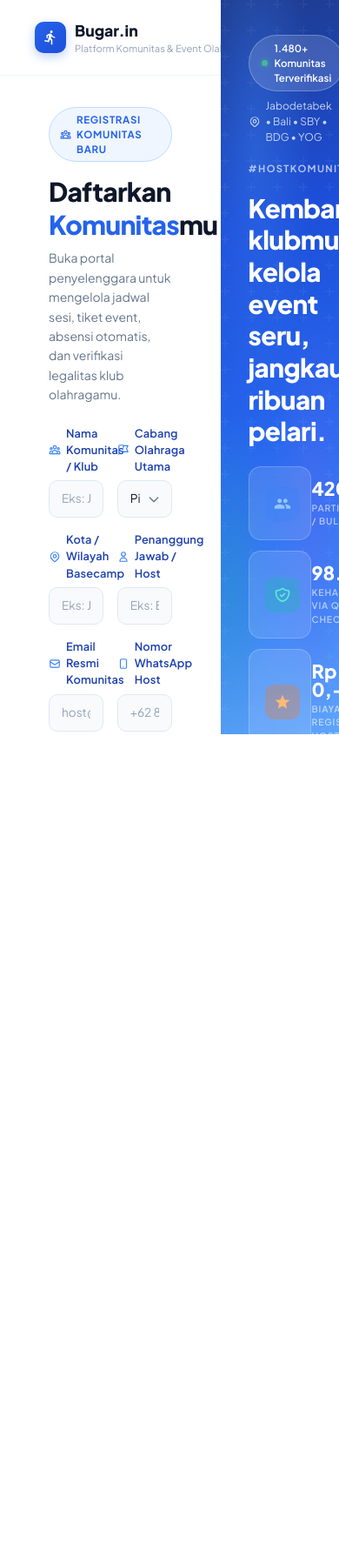
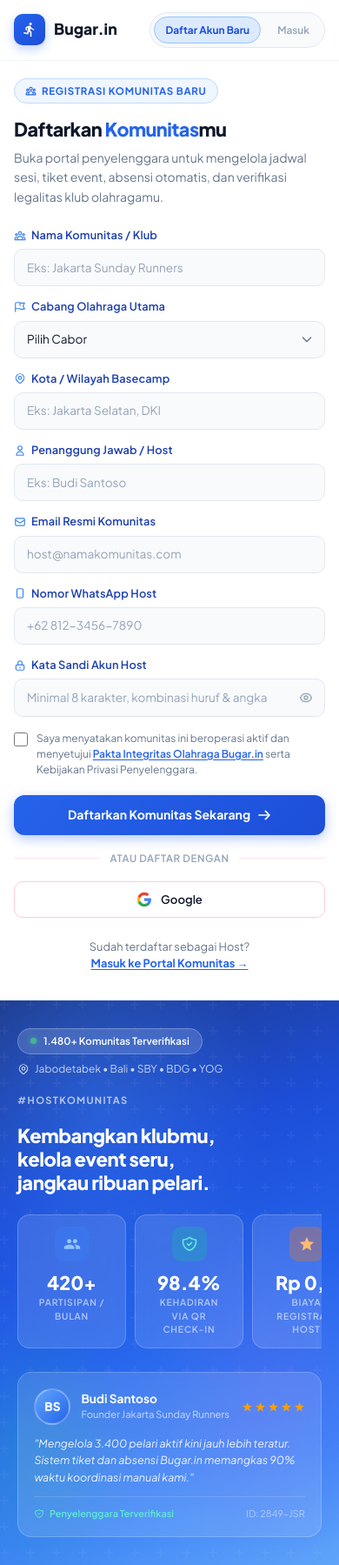
Before and after one commit to zaqqii/Bugar.in, a Laravel app: page /auth/penyedia-komunitas/register in a window 390 px wide. Shown: the whole page at 87% size. Before the commit the page ends 844 px from the top, so only its background shows below. Run offline with Laravel 12, Linux system fonts and the light colour scheme; style sheets or scripts are compiled from the project's sources.

Commit message:
merapihkan tampilan auth agar responsif

```diff
--- a/resources/css/auth-penyedia-komunitas.css
+++ b/resources/css/auth-penyedia-komunitas.css
@@ -1034,3 +1034,162 @@
     height: 16px;
     margin-top: 1px;
 }
+
+/* ============================================================
+   RESPONSIVE — Tablet & Mobile (Penyedia Komunitas)
+   Matches auth-user.css responsive architecture & design system
+   ============================================================ */
+
+@media (max-width: 1024px) {
+    .auth-host-left {
+        flex: 0 0 60%;
+        max-width: 60%;
+    }
+
+    .auth-host-right {
+        flex: 0 0 40%;
+        max-width: 40%;
+    }
+
+    .auth-promo-heading {
+        font-size: 1.5rem;
+    }
+
+    .auth-stats-grid {
+        gap: 0.625rem;
+    }
+
+    .auth-host-form-scroll {
+        padding: 2rem 2.25rem;
+    }
+}
+
+@media (max-width: 768px) {
+    body.auth-host-body {
+        overflow-y: auto;
+        overflow-x: hidden;
+        height: auto;
+        min-height: 100vh;
+    }
+
+    .auth-host-page {
+        flex-direction: column;
+        height: auto;
+        min-height: 100vh;
+        overflow: visible;
+    }
+
+    .auth-host-left {
+        flex: none;
+        max-width: 100%;
+        width: 100%;
+        overflow: visible;
+    }
+
+    .auth-host-right {
+        flex: none;
+        max-width: 100%;
+        width: 100%;
+        min-height: 300px;
+    }
+
+    .auth-host-header {
+        padding: 1rem 1.25rem;
+        flex-wrap: wrap;
+        gap: 0.75rem;
+    }
+
+    .auth-host-brand-sub {
+        display: none;
+    }
+
+    .auth-header-actions {
+        max-width: 100%;
+    }
+
+    .auth-header-btn {
+        padding: 0.4rem 0.85rem;
+        font-size: 0.78rem;
+    }
+
+    .auth-host-slides-wrapper {
+        overflow: hidden;
+        width: 100%;
+        position: relative;
+    }
+
+    .auth-host-slides-track {
+        display: flex;
+        width: 200%;
+        align-items: flex-start;
+        transition: transform 420ms cubic-bezier(0.4, 0, 0.2, 1);
+        will-change: transform;
+    }
+
+    .auth-host-slide {
+        flex: 0 0 50%;
+        width: 50%;
+        height: auto;
+        overflow: visible;
+    }
+
+    .auth-host-form-scroll {
+        padding: 1.5rem 1.25rem 2.5rem;
+        max-width: 100%;
+        width: 100%;
+        min-height: auto;
+    }
+
+    .auth-host-form-title {
+        font-size: 1.5rem;
+    }
+
+    .auth-host-field-grid {
+        grid-template-columns: 1fr;
+        row-gap: 0.875rem;
+    }
+
+    .auth-host-right__content {
+        padding: 2rem 1.25rem;
+    }
+
+    .auth-promo-heading {
+        font-size: 1.375rem;
+    }
+
+    .auth-stats-grid {
+        flex-direction: row;
+        overflow-x: auto;
+        gap: 0.625rem;
+        padding-bottom: 0.5rem;
+    }
+
+    .auth-stat {
+        flex-direction: column;
+        text-align: center;
+        min-width: 125px;
+    }
+}
+
+@media (max-width: 480px) {
+    .auth-host-header {
+        padding: 0.875rem 1rem;
+    }
+
+    .auth-header-btn {
+        padding: 0.35rem 0.75rem;
+        font-size: 0.74rem;
+    }
+
+    .auth-host-form-scroll {
+        padding: 1.25rem 1rem 2rem;
+    }
+
+    .auth-host-form-title {
+        font-size: 1.35rem;
+    }
+
+    .auth-host-socials--login {
+        grid-template-columns: 1fr;
+    }
+}
```
Also changed, not shown: resources/css/penyedia-komunitas.css (+39 -14 lines), resources/views/auth/penyedia-komunitas/google-complete.blade.php (+13 -2 lines).
